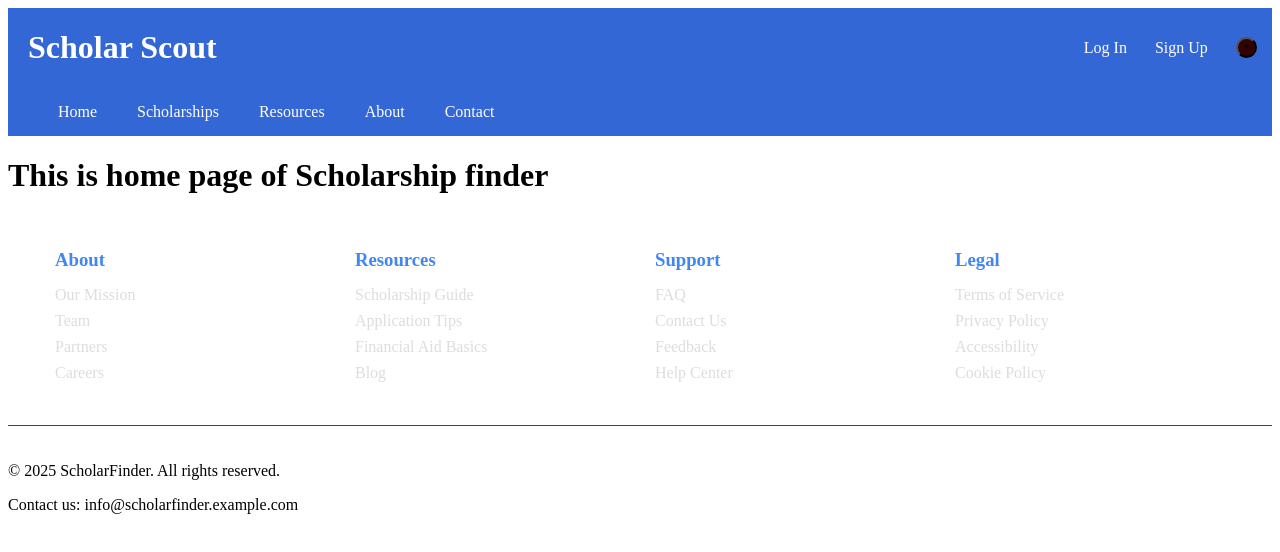
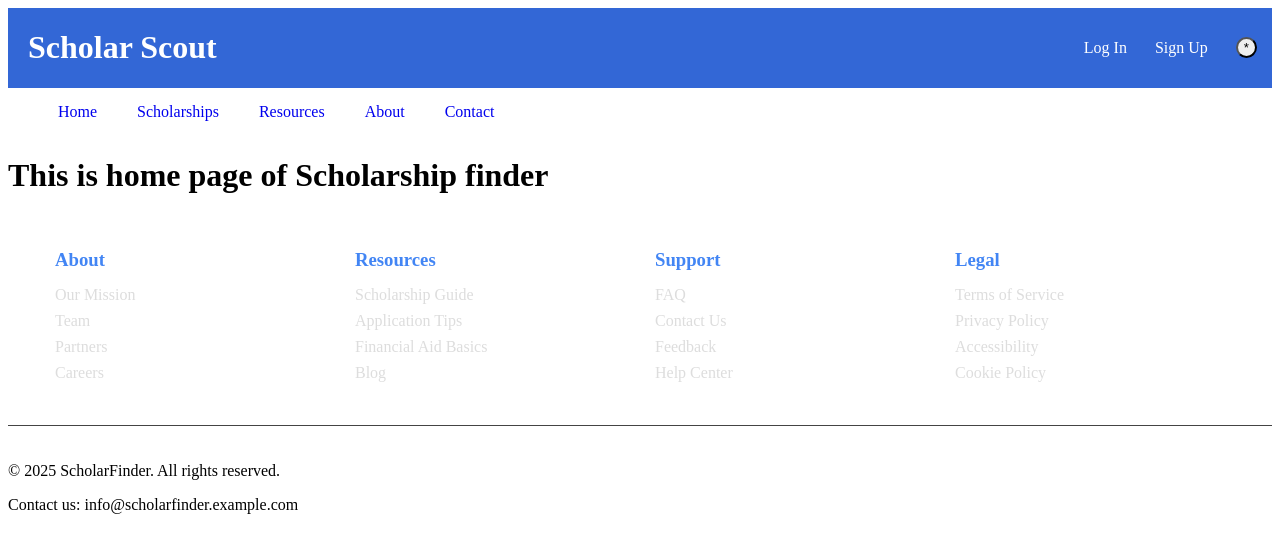
Before and after one commit to praveen-srinivas-001/scholar-scout, a React (Vite) app in the folder frontend/: page /home in a window 1280 px wide. Shown: the top 552 px of the page. Built offline with nearby package versions, Linux system fonts and the light colour scheme.

Commit message:
rearrangesd

```diff
--- a/frontend/src/App.jsx
+++ b/frontend/src/App.jsx
@@ -7,7 +7,7 @@ import Login from "./pages/Authentication/Login.jsx"
 import Signup from "./pages/Authentication/Signup.jsx"
 // import reactLogo from './assets/react.svg'
 // import viteLogo from '/vite.svg'
-// import './App.css'
+
 
 function App() {
   return (
--- a/frontend/src/css/Navbar.css
+++ b/frontend/src/css/Navbar.css
@@ -1,5 +1,5 @@
 nav {
-  background-color: #3367d6;
+  /* background-color: #3367d6; */
   padding: 10px;
   text-align: center;
   display: flex;
@@ -18,7 +18,7 @@ nav {
 }
 
 nav a {
-  color: white;
+  /* color: white; */
   text-decoration: none;
   margin: 0 10px;
   padding: 5px 10px;
@@ -31,20 +31,20 @@ nav a:hover {
 }
 
 nav a.auth-button {
-  background-color: white;
-  color: #3367d6;
+  /* background-color: white; */
+  /* color: #3367d6; */
   font-weight: bold;
   padding: 7px 15px;
   margin-left: 10px;
   border-radius: 4px;
-  transition: background-color 0.3s;
+  /* transition: background-color 0.3s; */
 }
 
 nav a.auth-button:hover {
-  background-color: #f0f0f0;
+  /* background-color: #f0f0f0; */
 }
 
-@media (max-width: 768px) {
+/* @media (max-width: 768px) {
   nav {
     flex-direction: column;
   }
@@ -53,10 +53,10 @@ nav a.auth-button:hover {
   .auth-links {
     margin: 10px 0;
   }
-}
+} */
 
 .brand {
-  background-color: #3367d6;
+  /* background-color: #3367d6; */
   display: flex;
   justify-content: space-between;
   justify-items: center;
@@ -72,10 +72,10 @@ nav a.auth-button:hover {
 
 .auth .auth-links{
   text-decoration: none;
-  color: white;
+  /* color: white; */
 
 }
 .auth button{
-  background-color: #320101;
+  /* background-color: #320101; */
   border-radius: 50%;
 }
--- a/frontend/src/main.jsx
+++ b/frontend/src/main.jsx
@@ -5,5 +5,5 @@ import App from './App.jsx'
 createRoot(document.getElementById('root')).render(
   <StrictMode>
     <App />
-  </StrictMode>,
+  </StrictMode>
 )
--- a/frontend/src/pages/Landingpage.jsx
+++ b/frontend/src/pages/Landingpage.jsx
@@ -3,6 +3,7 @@ import Footer from "./Footer";
 import Brand from "./Brand";
 import Image from  "../images/scholars.jpeg";
 import "../css/Landing.css";
+
 function Landingpage() {
   const handleLogin = () => {};
   const handleSignup = () => {};
--- a/frontend/src/pages/Navbar.jsx
+++ b/frontend/src/pages/Navbar.jsx
@@ -1,4 +1,4 @@
-import "../css/Navbar.css";
+// import "../css/Navbar.css";
 
 import { Link } from "react-router-dom";
 
```
Also changed, not shown: frontend/src/App.css (deleted, +0 -42 lines), frontend/src/css/index.css (added).
